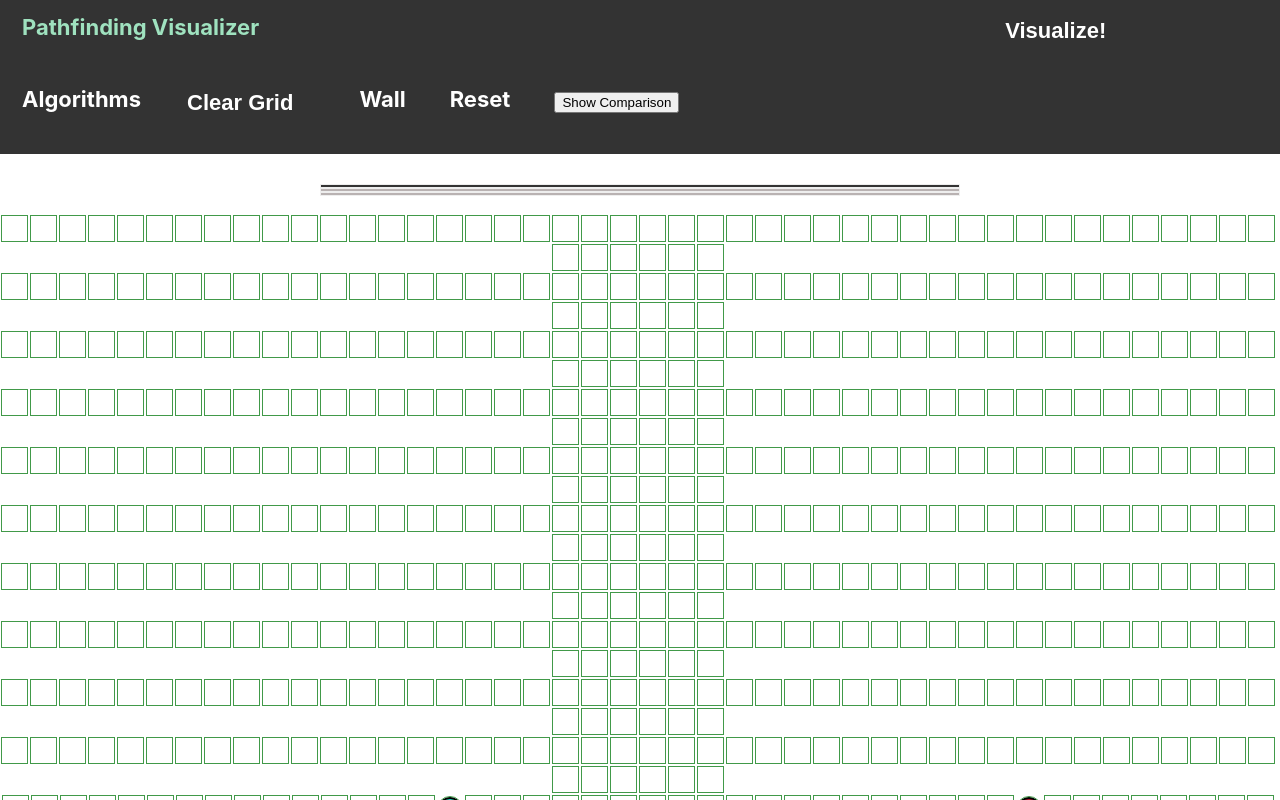
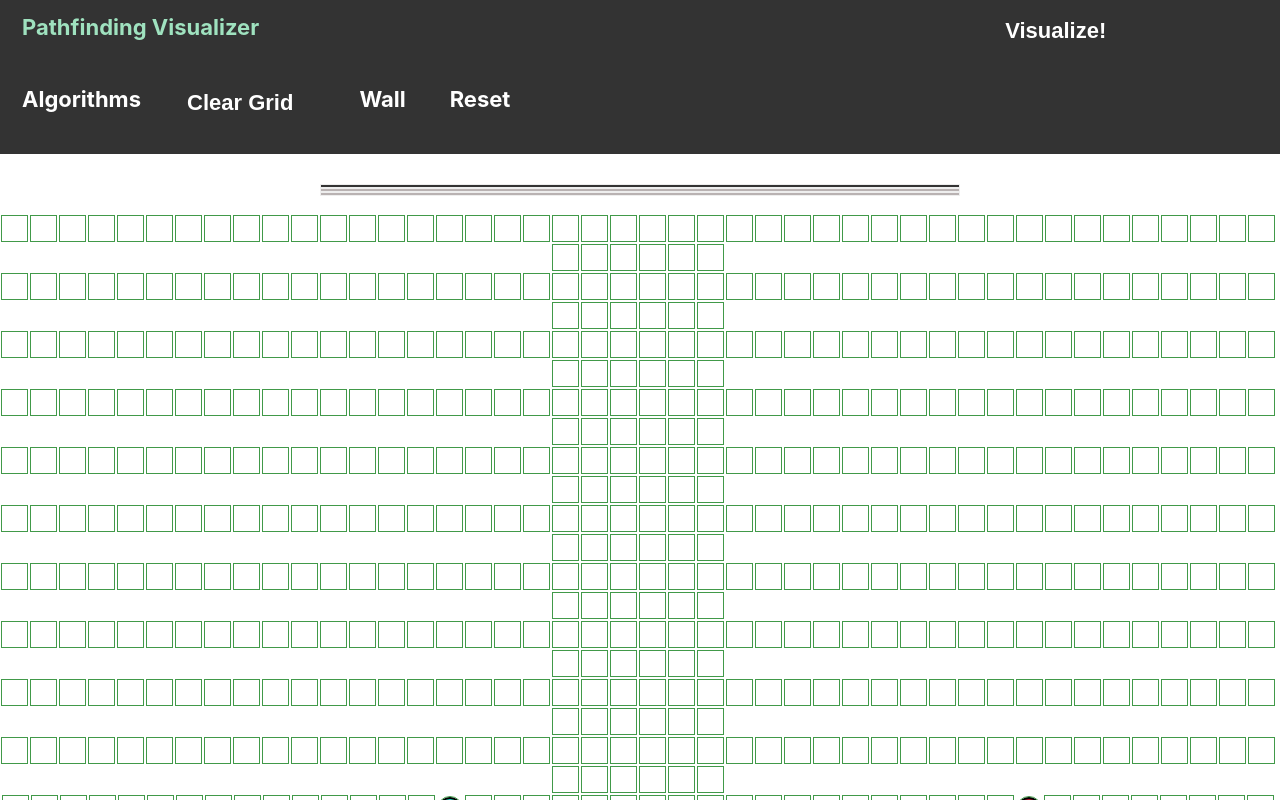
Before and after one commit to Shashankkafle/Pathfinding-Algorithm-Visualiser, a React (Create React App) app in the folder Minor_project/: page / in a window 1280 px wide. Shown: the top 800 px of the page. Built offline with nearby package versions, Linux system fonts and the light colour scheme.

Commit message:
minor updates

```diff
--- a/Minor_project/src/Grid.jsx
+++ b/Minor_project/src/Grid.jsx
@@ -107,30 +107,31 @@ export default class Grid extends Component
       numberOfNodes[i].innerHTML=performance[i].numberOfVisitedNodes.toString()
     }
   }
-  showComparison(){
-    const {performance} = this.state;
-    const {numberOfAlgos}= this.state
-    var tempPerformance=performance
-    tempPerformance.sort((a,b)=>{
-      return(a.time>b.time) ? 1:-1
-    })
-    document.getElementById('timelist').innerHTML='Algorithms ordered based on time:'
-    for(let i=0;i<numberOfAlgos;i++){
-      console.log(i)
-     document.getElementById('timerow'+i).innerHTML=tempPerformance[i].algorithm
-    }
-    tempPerformance.sort((a,b)=>{
-      return(a.numberOfVisitedNodes>b.numberOfVisitedNodes) ? 1:-1
-    })
 
-    document.getElementById('spacelist').innerHTML='Algorithms ordered based on space:'
-    for(let i=0;i<numberOfAlgos;i++){
-      document.getElementById('spacerow'+i).innerHTML=tempPerformance[i].algorithm
+  // showComparison(){
+  //   const {performance} = this.state;
+  //   const {numberOfAlgos}= this.state
+  //   var tempPerformance=performance
+  //   tempPerformance.sort((a,b)=>{
+  //     return(a.time>b.time) ? 1:-1
+  //   })
+  //   document.getElementById('timelist').innerHTML='Algorithms ordered based on time:'
+  //   for(let i=0;i<numberOfAlgos;i++){
+  //     console.log(i)
+  //    document.getElementById('timerow'+i).innerHTML=tempPerformance[i].algorithm
+  //   }
+  //   tempPerformance.sort((a,b)=>{
+  //     return(a.numberOfVisitedNodes>b.numberOfVisitedNodes) ? 1:-1
+  //   })
 
-     }
+  //   document.getElementById('spacelist').innerHTML='Algorithms ordered based on space:'
+  //   for(let i=0;i<numberOfAlgos;i++){
+  //     document.getElementById('spacerow'+i).innerHTML=tempPerformance[i].algorithm
+
+  //    }
 
 
-  }
+  // }
 
 
   animateAlgorithm(visitedNodesInOrder, nodesInShortestPathOrder) {
@@ -338,7 +339,7 @@ export default class Grid extends Component
           </div>
         </div>
        <a href="http://localhost:3000/"> <b> Reset</b></a>
-       <a>  <button onClick={()=> this.showComparison()}>Show Comparison</button></a>
+       {/* <a>  <button onClick={()=> this.showComparison()}>Show Comparison</button></a> */}
       </div>
 
      <div id='tableContainer'>
@@ -355,7 +356,7 @@ export default class Grid extends Component
         <li id='spacerow3'></li>
        </ul>
 
-        <Table class="center">
+        <Table>
           <thead>
             <tr>
               <th id='algorithm'></th>
```
